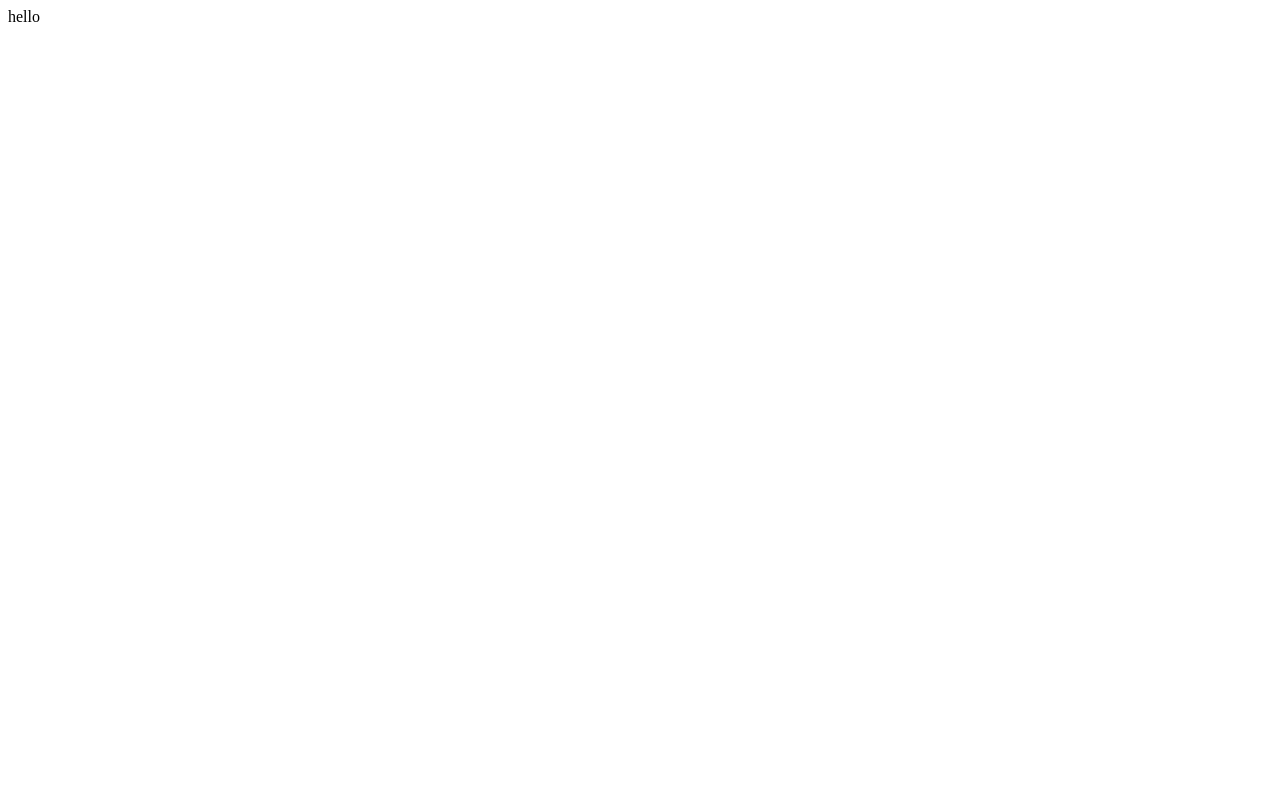
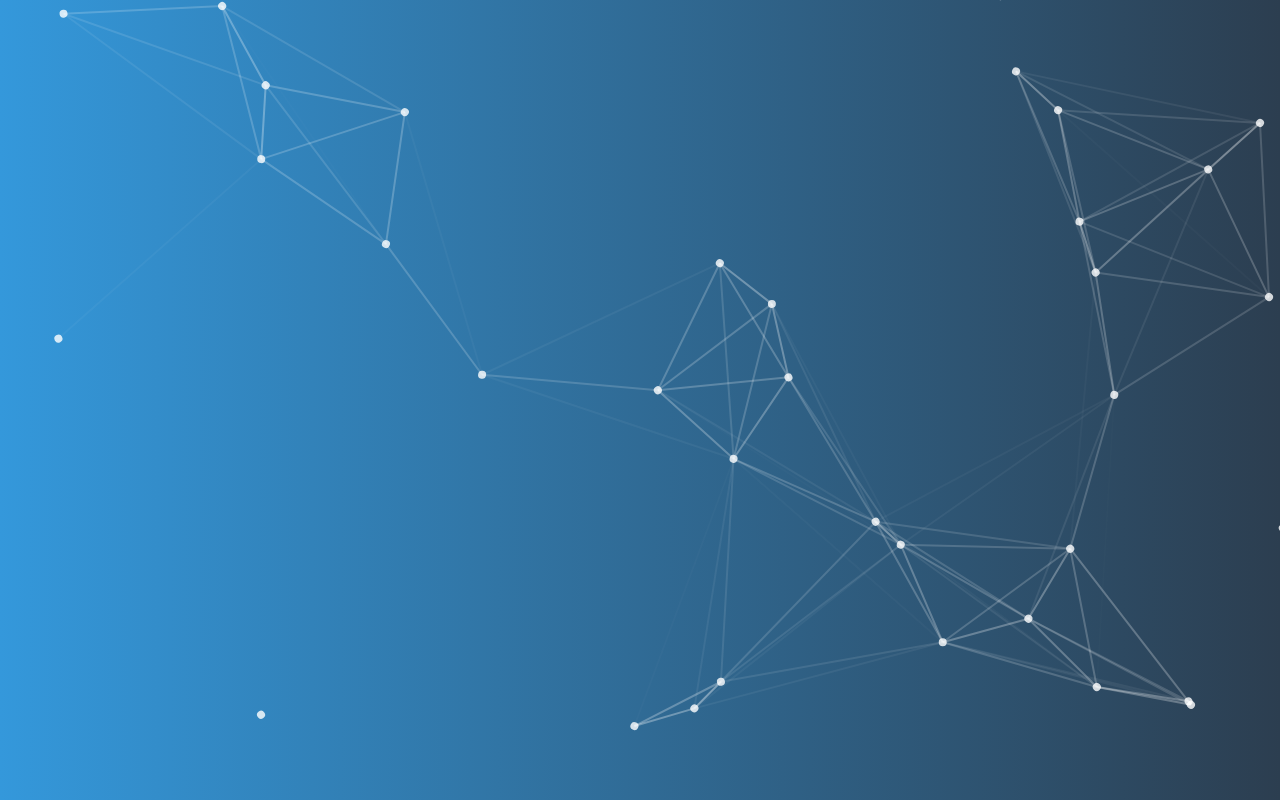
Before and after one commit to MuhammadHananAsghar/Odds, a React (Create React App) app in the folder odds/: page / in a window 1280 px wide. Built offline with nearby package versions, Linux system fonts and the light colour scheme.

Commit message:
Created Particle JS with Gradient Background

```diff
--- a/odds/package.json
+++ b/odds/package.json
@@ -9,6 +9,8 @@
     "react": "^18.2.0",
     "react-dom": "^18.2.0",
     "react-scripts": "5.0.1",
+    "react-tsparticles": "^2.2.4",
+    "tsparticles": "^2.2.4",
     "web-vitals": "^2.1.4"
   },
   "scripts": {
--- a/odds/public/index.html
+++ b/odds/public/index.html
@@ -24,7 +24,7 @@
       work correctly both with client-side routing and a non-root public URL.
       Learn how to configure a non-root public URL by running `npm run build`.
     -->
-    <title>React App</title>
+    <title>Odds</title>
   </head>
   <body>
     <noscript>You need to enable JavaScript to run this app.</noscript>
--- /dev/null
+++ b/odds/src/components/ParticlesCircle.jsx
@@ -0,0 +1,88 @@
+import React from 'react';
+import Particles from "react-tsparticles";
+
+export const ParticlesCircle = (props) => {
+    return (
+        <Particles
+                id="tsparticles"
+                init={props.particlesInit}
+
+                options={{
+                    "fullScreen": {
+                        "enable": true,
+                        "zIndex": 1
+                    },
+                    "particles": {
+                        "number": {
+                            "value": 35,
+                            "density": {
+                                "enable": false,
+                                "value_area": 300
+                            }
+                        },
+                        "color": {
+                            "value": "#fff"
+                        },
+                        "shape": {
+                            "type": "circle",
+                            "options": {
+                                "sides": 5
+                            }
+                        },
+                        "opacity": {
+                            "value": 0.8,
+                            "random": false,
+                            "anim": {
+                                "enable": false,
+                                "speed": 1,
+                                "opacity_min": 0.1,
+                                "sync": false
+                            }
+                        },
+                        "size": {
+                            "value": 4,
+                            "random": false,
+                            "anim": {
+                                "enable": false,
+                                "speed": 40,
+                                "size_min": 0.1,
+                                "sync": false
+                            }
+                        },
+                        "rotate": {
+                            "value": 0,
+                            "random": true,
+                            "direction": "clockwise",
+                            "animation": {
+                                "enable": true,
+                                "speed": 5,
+                                "sync": false
+                            }
+                        },
+                        "line_linked": {
+                            "enable": true,
+                            "distance": 300,
+                            "color": "#ffffff",
+                            "opacity": 0.4,
+                            "width": 2
+                        },
+                        "move": {
+                            "enable": true,
+                            "speed": 2,
+                            "direction": "none",
+                            "random": false,
+                            "straight": false,
+                            "out_mode": "out",
+                            "attract": {
+                                "enable": false,
+                                "rotateX": 600,
+                                "rotateY": 1200
+                            }
+                        }
+                    },
+                    "retina_detect": true,
+
+                }}
+            />
+    );
+}
--- a/odds/src/screens/App.jsx
+++ b/odds/src/screens/App.jsx
@@ -1,9 +1,21 @@
 import React from 'react';
+import { ParticlesCircle } from '../components/ParticlesCircle';
+import { loadFull } from "tsparticles";
+import './styles/App.css';
 
 const App = () => {
+
+    const particlesInit = async (main) => {
+        console.log(main);
+
+        // you can initialize the tsParticles instance (main) here, adding custom shapes or presets
+        // this loads the tsparticles package bundle, it's the easiest method for getting everything ready
+        // starting from v2 you can add only the features you need reducing the bundle size
+        await loadFull(main);
+    };
     return (
-        <div>
-            hello
+        <div className="main">
+            <ParticlesCircle particlesInit={particlesInit} />
         </div>
     );
 }
--- /dev/null
+++ b/odds/src/screens/styles/App.css
@@ -0,0 +1,21 @@
+* {
+    margin: 0;
+    padding: 0;
+    box-sizing: border-box;
+}
+
+html,
+body {
+    height: 100%;
+}
+
+.main {
+    height: 100vh;
+    background: #2c3e50;
+    /* fallback for old browsers */
+    background: -webkit-linear-gradient(to right, #3498db, #2c3e50);
+    /* Chrome 10-25, Safari 5.1-6 */
+    background: linear-gradient(to right, #3498db, #2c3e50);
+    /* W3C, IE 10+/ Edge, Firefox 16+, Chrome 26+, Opera 12+, Safari 7+ */
+
+}
```
Also changed, not shown: 1 other file (tests, documents, lock files or other folders).
